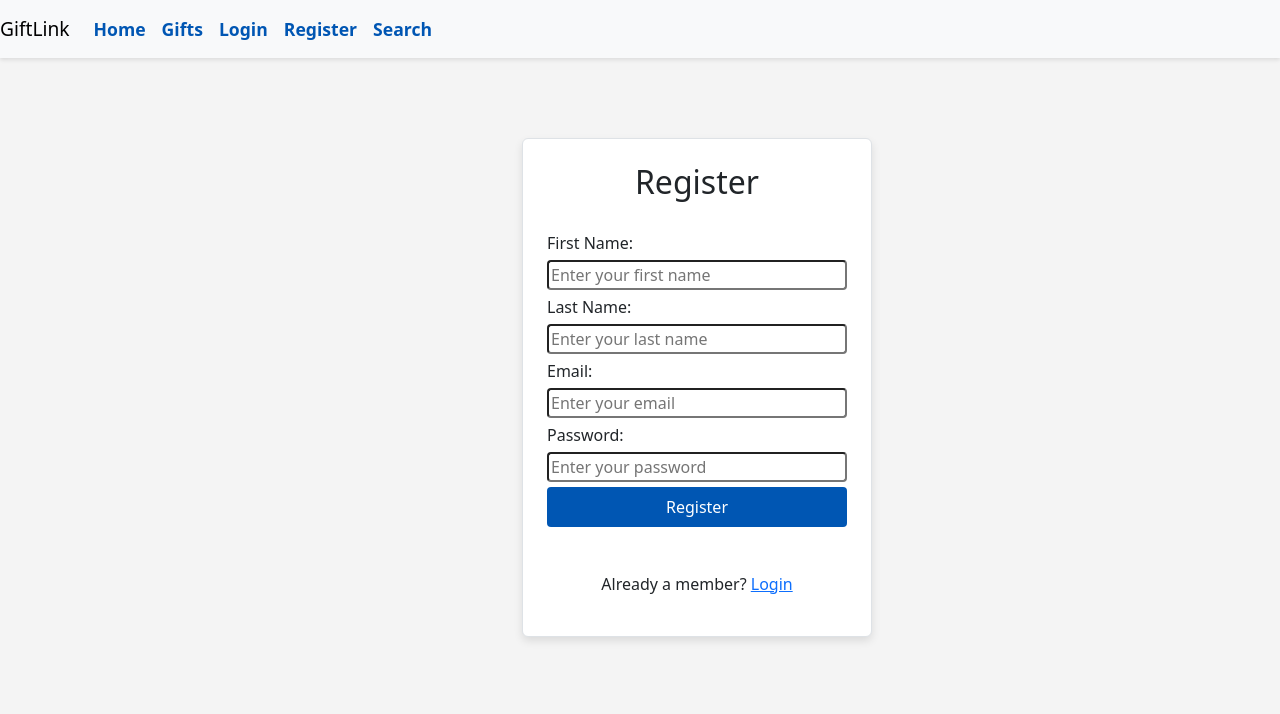
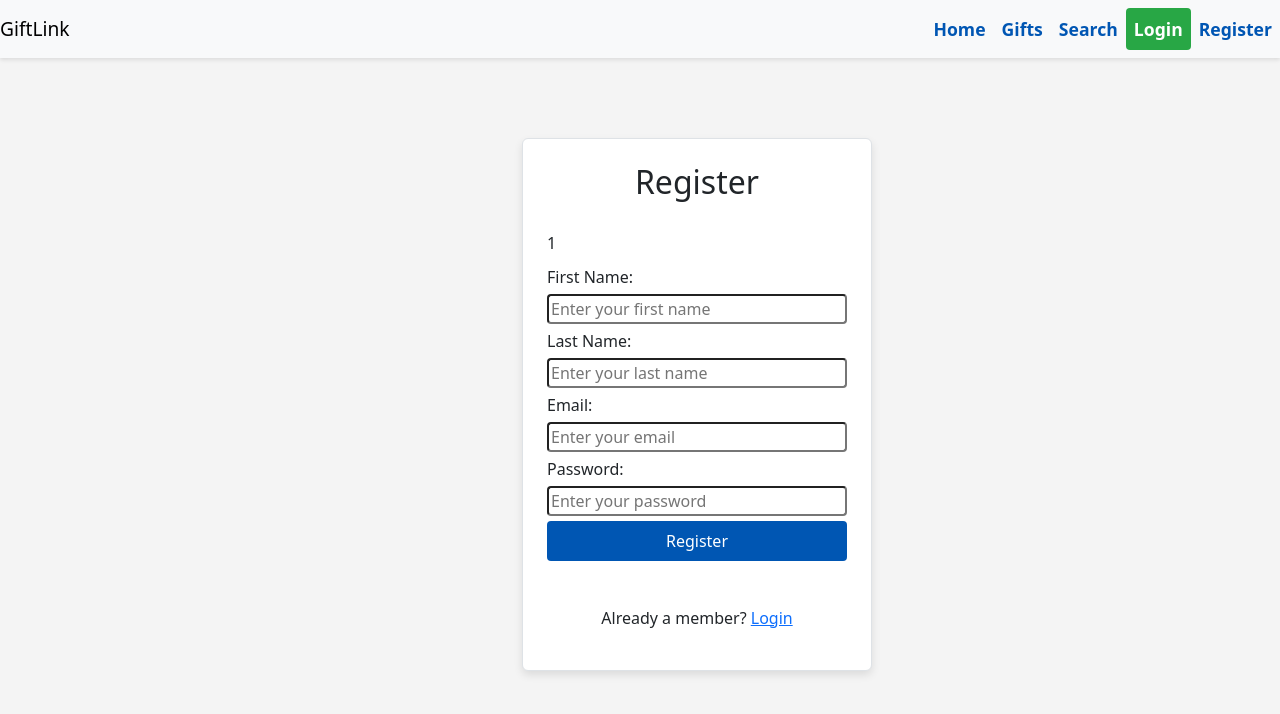
Before and after one commit to nicktyranov/IBM-Final, a React (Create React App) app in the folder giftlink-frontend/: page /app/register in a window 1280 px wide. Shown: the top 714 px of the page. Built offline with nearby package versions, Linux system fonts and the light colour scheme.

Commit message:
handleRegister

```diff
--- a/giftlink-frontend/src/components/Navbar/Navbar.js
+++ b/giftlink-frontend/src/components/Navbar/Navbar.js
@@ -1,41 +1,108 @@
-import React from 'react';
+import React, { useEffect } from 'react';
+import { Link, useNavigate } from 'react-router-dom';
+import { urlConfig } from '../../config';
+import { useAppContext } from '../../context/AuthContext';
 
 export default function Navbar() {
+	const { isLoggedIn, setIsLoggedIn, userName, setUserName } = useAppContext();
+
+	const navigate = useNavigate();
+	useEffect(() => {
+		const authTokenFromSession = sessionStorage.getItem('auth-token');
+		const nameFromSession = sessionStorage.getItem('name');
+		if (authTokenFromSession) {
+			if (isLoggedIn && nameFromSession) {
+				setUserName(nameFromSession);
+			} else {
+				sessionStorage.removeItem('auth-token');
+				sessionStorage.removeItem('name');
+				sessionStorage.removeItem('email');
+				setIsLoggedIn(false);
+			}
+		}
+	}, [isLoggedIn, setIsLoggedIn, setUserName]);
+	const handleLogout = () => {
+		sessionStorage.removeItem('auth-token');
+		sessionStorage.removeItem('name');
+		sessionStorage.removeItem('email');
+		setIsLoggedIn(false);
+		navigate(`/app`);
+	};
+	const profileSecton = () => {
+		navigate(`/app/profile`);
+	};
 	return (
-		<nav className="navbar navbar-expand-lg navbar-light bg-light">
-			<a className="navbar-brand" href="/">
+		<>
+			<nav className="navbar navbar-expand-lg navbar-light bg-light" id="navbar_container">
+				<a className="navbar-brand" href={`${urlConfig.backendUrl}/app`}>
 					GiftLink
 				</a>
 
-			<div className="collapse navbar-collapse" id="navbarNav">
+				<button
+					className="navbar-toggler"
+					type="button"
+					data-toggle="collapse"
+					data-target="#navbarNav"
+					aria-controls="navbarNav"
+					aria-expanded="false"
+					aria-label="Toggle navigation"
+				>
+					<span className="navbar-toggler-icon"></span>
+				</button>
+
+				<div className="collapse navbar-collapse justify-content-end" id="navbarNav">
 					<ul className="navbar-nav">
 						<li className="nav-item">
 							<a className="nav-link" href="/home.html">
 								Home
-						</a>
+							</a>{' '}
 						</li>
 						<li className="nav-item">
-						<a className="nav-link" href="/app">
+							<Link className="nav-link" to="/app">
 								Gifts
-						</a>
+							</Link>{' '}
 						</li>
 						<li className="nav-item">
-						<a className="nav-link" href="/app/login">
-							Login
-						</a>
+							<Link className="nav-link" to="/app/search">
+								Search
+							</Link>
+						</li>
+						<ul className="navbar-nav ml-auto">
+							{isLoggedIn ? (
+								<>
+									<li className="nav-item">
+										<span
+											className="nav-link"
+											style={{ color: 'black', cursor: 'pointer' }}
+											onClick={profileSecton}
+										>
+											Welcome, {userName}
+										</span>
 									</li>
 									<li className="nav-item">
-						<a className="nav-link" href="/app/register">
-							Register
-						</a>
+										<button className="nav-link login-btn" onClick={handleLogout}>
+											Logout
+										</button>
+									</li>
+								</>
+							) : (
+								<>
+									<li className="nav-item">
+										<Link className="nav-link login-btn" to="/app/login">
+											Login
+										</Link>
 									</li>
 									<li className="nav-item">
-						<a className="nav-link" href="/app/search">
-							Search
-						</a>
+										<Link className="nav-link register-btn" to="/app/register">
+											Register
+										</Link>
 									</li>
+								</>
+							)}
+						</ul>
 					</ul>
 				</div>
 			</nav>
+		</>
 	);
 }
--- a/giftlink-frontend/src/components/RegisterPage/RegisterPage.js
+++ b/giftlink-frontend/src/components/RegisterPage/RegisterPage.js
@@ -1,5 +1,7 @@
 import React, { useState } from 'react';
-
+import { urlConfig } from '../../config';
+import { useAppContext } from '../../context/AuthContext';
+import { useNavigate } from 'react-router-dom';
 import './RegisterPage.css';
 
 function RegisterPage() {
@@ -7,9 +9,39 @@ function RegisterPage() {
 	const [lastName, setLastName] = useState('');
 	const [email, setEmail] = useState('');
 	const [password, setPassword] = useState('');
+	const [error, setError] = useState('');
 
-	const handleRegister = () => {
-		console.log('clicked Register');
+	const navigate = useNavigate();
+	const { setIsLoggedIn } = useAppContext();
+
+	const handleRegister = async () => {
+		try {
+			const response = await fetch(`${urlConfig.backendUrl}/api/auth/register`, {
+				method: 'POST',
+				headers: {
+					'content-type': 'application/json'
+				},
+				body: JSON.stringify({
+					firstName: firstName,
+					lastName: lastName,
+					email: email,
+					password: password
+				})
+			});
+			const json = await response.json();
+			if (json.authtoken) {
+				sessionStorage.setItem('auth-token', json.authtoken);
+				sessionStorage.setItem('name', firstName);
+				sessionStorage.setItem('email', json.email);
+				setIsLoggedIn(true);
+				navigate('/app');
+			}
+			if (json.error) {
+				setError(json.error);
+			}
+		} catch (e) {
+			console.log('Error fetching details: ' + e.message);
+		}
 	};
 
 	return (
@@ -17,7 +49,8 @@ function RegisterPage() {
 			<div className="row justify-content-center">
 				<div className="col-md-6 col-lg-4">
 					<div className="register-card p-4 border rounded">
-						<h2 className="text-center mb-4 font-weight-bold">Register</h2>
+						<h2 className="text-center mb-4 font-weight-bold">Register</h2>1
+						<div className="text-danger">{error}</div>
 						<label htmlFor="firstName" className="form label">
 							First Name:
 						</label>
@@ -27,7 +60,6 @@ function RegisterPage() {
 							onChange={(e) => setFirstName(e.target.value)}
 							placeholder="Enter your first name"
 						/>
-
 						<label htmlFor="lastName" className="form label">
 							Last Name:
 						</label>
@@ -37,7 +69,6 @@ function RegisterPage() {
 							onChange={(e) => setLastName(e.target.value)}
 							placeholder="Enter your last name"
 						/>
-
 						<label htmlFor="email" className="form label">
 							Email:
 						</label>
@@ -47,7 +78,6 @@ function RegisterPage() {
 							onChange={(e) => setEmail(e.target.value)}
 							placeholder="Enter your email"
 						/>
-
 						<label htmlFor="password" className="form label">
 							Password:
 						</label>
```
Lines whose indentation alone changed are shown as unchanged.
